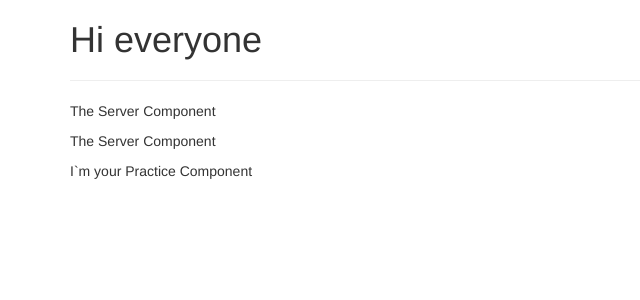
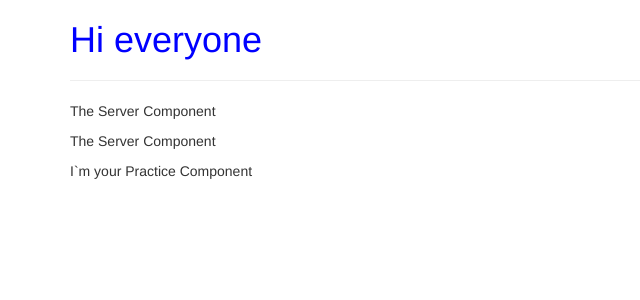
Before and after one commit to Yana0001/angular-app, an Angular app: page / in a window 1280 px wide. Shown: the top 300 px of the page, without its empty margins (0-640 px from the left). Built offline with nearby package versions, Linux system fonts and the light colour scheme.

Commit message:
how to add styles

```diff
--- a/src/app/app.component.css
+++ b/src/app/app.component.css
@@ -0,0 +1,3 @@
+h1 {
+  color: green;
+}
--- a/src/app/app.component.ts
+++ b/src/app/app.component.ts
@@ -3,7 +3,11 @@ import { Component } from '@angular/core';
 @Component({
   selector: 'app-root',
   templateUrl: './app.component.html',
-  styleUrls: ['./app.component.css']
+  // styleUrls: ['./app.component.css']
+  styles: [`
+  h1 {
+    color: blue;
+  }`]
 })
 export class AppComponent {
 }
```
